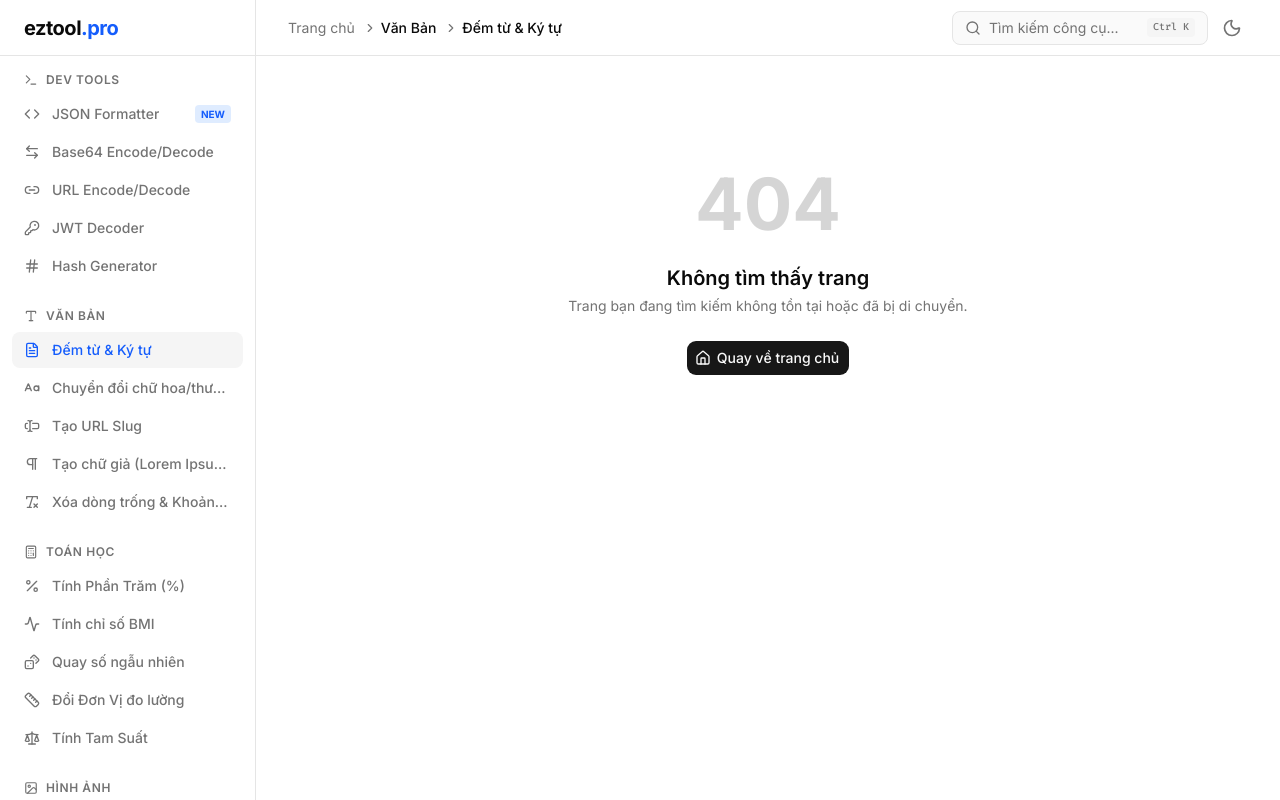
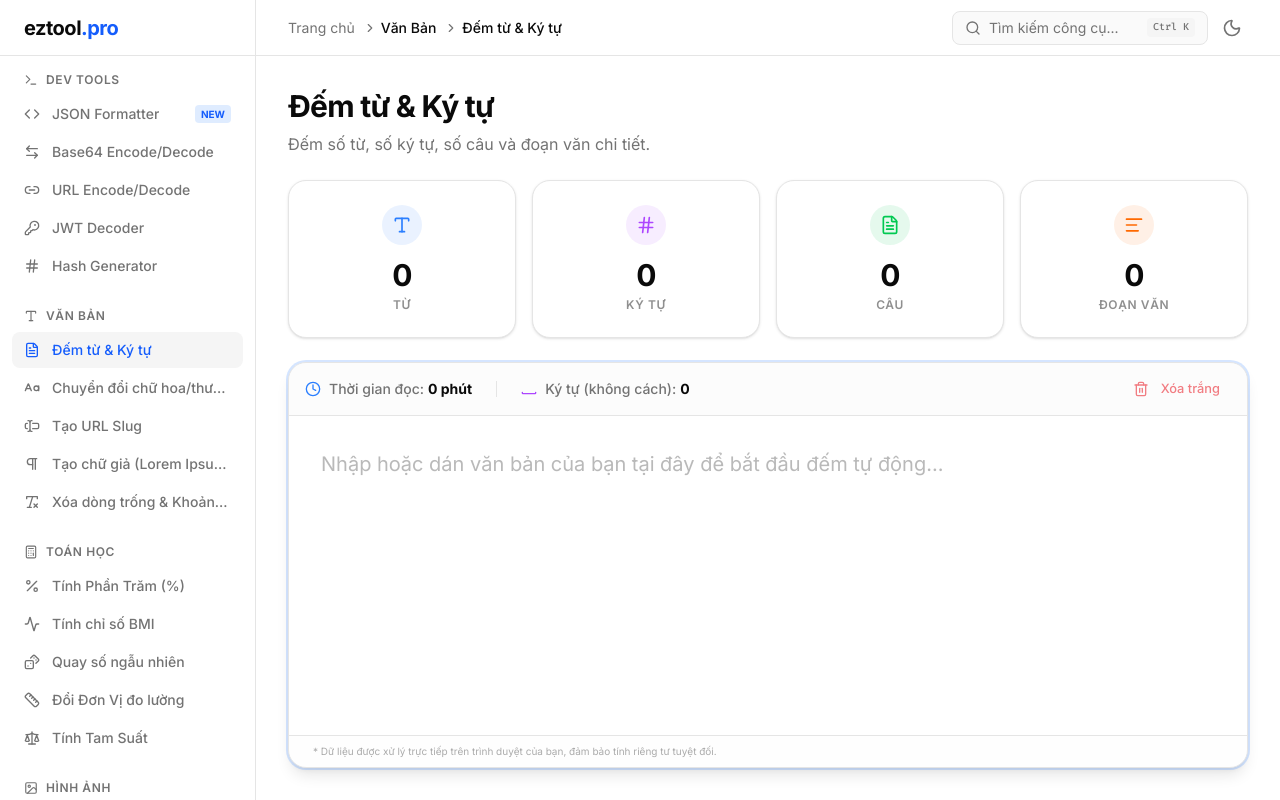
Before and after one commit to theduykh/eztool-pro, a Next.js app: page /text/word-counter in a window 1280 px wide. Before the commit this address had no page. Built offline with nearby package versions, Linux system fonts and the light colour scheme.

Commit message:
feat: add word counter tool and fix gitignore entry

```diff
--- /dev/null
+++ b/app/(tools)/text/word-counter/WordCounterClient.tsx
@@ -0,0 +1,145 @@
+"use client";
+
+import { useState, useMemo } from "react";
+import { Button } from "@/components/ui/button";
+import { countText } from "@/lib/string/word-counter";
+import {
+    Trash2,
+    Type,
+    Hash,
+    FileText,
+    AlignLeft,
+    Clock,
+    Space,
+} from "lucide-react";
+import { cn } from "@/lib/utils";
+
+/**
+ * WordCounterClient - Giao diện chính của công cụ đếm từ
+ * Sử dụng bối cảnh "use client" vì có tương tác thời gian thực với người dùng.
+ */
+export function WordCounterClient() {
+    const [text, setText] = useState("");
+
+    // Memoize kết quả tính toán để tối ưu hiệu năng khi text thay đổi
+    const stats = useMemo(() => countText(text), [text]);
+
+    const handleClear = () => {
+        setText("");
+    };
+
+    // Cấu trúc các thẻ hiển thị chỉ số
+    const statCards = [
+        {
+            label: "Từ",
+            value: stats.words,
+            icon: Type,
+            color: "text-blue-500",
+            bgColor: "bg-blue-500/10",
+        },
+        {
+            label: "Ký tự",
+            value: stats.characters,
+            icon: Hash,
+            color: "text-purple-500",
+            bgColor: "bg-purple-500/10",
+        },
+        {
+            label: "Câu",
+            value: stats.sentences,
+            icon: FileText,
+            color: "text-green-500",
+            bgColor: "bg-green-500/10",
+        },
+        {
+            label: "Đoạn văn",
+            value: stats.paragraphs,
+            icon: AlignLeft,
+            color: "text-orange-500",
+            bgColor: "bg-orange-500/10",
+        },
+    ];
+
+    return (
+        <div className="flex flex-1 flex-col gap-6">
+            {/* Stats Grid - Hiển thị 4 chỉ số chính theo dạng thẻ */}
+            <div className="grid grid-cols-2 gap-4 md:grid-cols-4">
+                {statCards.map((card) => (
+                    <div
+                        key={card.label}
+                        className="group flex flex-col items-center justify-center rounded-2xl border border-border bg-card p-6 shadow-sm transition-all duration-200 hover:border-border/80 hover:shadow-md"
+                    >
+                        <div
+                            className={cn(
+                                "mb-3 flex size-10 items-center justify-center rounded-full transition-transform duration-200 group-hover:scale-110",
+                                card.bgColor
+                            )}
+                        >
+                            <card.icon className={cn("size-5", card.color)} />
+                        </div>
+                        <span className="text-3xl font-bold tracking-tight text-foreground">
+                            {card.value.toLocaleString()}
+                        </span>
+                        <span className="mt-1 text-xs font-semibold uppercase tracking-wider text-muted-foreground/80">
+                            {card.label}
+                        </span>
+                    </div>
+                ))}
+            </div>
+
+            {/* Main Area: Input + Secondary Stats */}
+            <div className="flex flex-1 flex-col overflow-hidden rounded-2xl border border-border bg-card shadow-lg transition-all duration-300 focus-within:ring-2 focus-within:ring-blue-500/20">
+                {/* Secondary Info Bar */}
+                <div className="flex flex-col gap-3 border-b border-border bg-muted/30 px-4 py-3 sm:flex-row sm:items-center sm:justify-between">
+                    <div className="flex flex-wrap items-center gap-x-6 gap-y-2">
+                        <div className="flex items-center text-sm font-medium text-muted-foreground">
+                            <Clock className="mr-2 size-4 text-blue-500" />
+                            Thời gian đọc:
+                            <span className="ml-1 font-bold text-foreground">
+                                {stats.readingTime} {stats.readingTime <= 1 ? "phút" : "phút"}
+                            </span>
+                        </div>
+                        <div className="hidden h-4 w-px bg-border sm:block" />
+                        <div className="flex items-center text-sm font-medium text-muted-foreground">
+                            <Space className="mr-2 size-4 text-purple-500" />
+                            Ký tự (không cách):
+                            <span className="ml-1 font-bold text-foreground">
+                                {stats.charactersNoSpaces.toLocaleString()}
+                            </span>
+                        </div>
+                    </div>
+
+                    <Button
+                        id="btn-clear"
+                        variant="ghost"
+                        size="sm"
+                        onClick={handleClear}
+                        disabled={!text}
+                        className="self-end text-destructive transition-colors hover:bg-destructive/10 hover:text-destructive active:scale-95 sm:self-auto"
+                    >
+                        <Trash2 className="mr-2 size-4" />
+                        Xóa trắng
+                    </Button>
+                </div>
+
+                {/* Text Area */}
+                <textarea
+                    id="input-text"
+                    value={text}
+                    onChange={(e) => setText(e.target.value)}
+                    className="flex-1 w-full resize-none border-none bg-transparent p-6 text-xl leading-relaxed text-foreground placeholder:text-muted-foreground/50 focus:outline-none focus:ring-0 sm:p-8"
+                    placeholder="Nhập hoặc dán văn bản của bạn tại đây để bắt đầu đếm tự động..."
+                    spellCheck={false}
+                    autoFocus
+                />
+
+                {/* Footer hint */}
+                <div className="border-t border-border bg-muted/10 px-6 py-2">
+                    <p className="text-[10px] text-muted-foreground/60">
+                        * Dữ liệu được xử lý trực tiếp trên trình duyệt của bạn, đảm bảo tính riêng tư tuyệt đối.
+                    </p>
+                </div>
+            </div>
+        </div>
+    );
+}
--- /dev/null
+++ b/app/(tools)/text/word-counter/page.tsx
@@ -0,0 +1,27 @@
+import type { Metadata } from "next";
+import { WordCounterClient } from "./WordCounterClient";
+import { TOOLS_DIRECTORY } from "@/config/tools";
+
+const tool = TOOLS_DIRECTORY.find((t) => t.id === "word-counter")!;
+
+export const metadata: Metadata = {
+    title: `${tool.name} - eztool.pro`,
+    description: tool.description,
+};
+
+export default function WordCounterPage() {
+    return (
+        <div className="flex h-full flex-col">
+            <div className="mb-6">
+                <h1 className="text-3xl font-bold tracking-tight text-foreground">
+                    {tool.name}
+                </h1>
+                <p className="mt-2 text-muted-foreground">
+                    {tool.description}
+                </p>
+            </div>
+
+            <WordCounterClient />
+        </div>
+    );
+}
```
Also changed, not shown: 1 other file (tests, documents, lock files or other folders).
